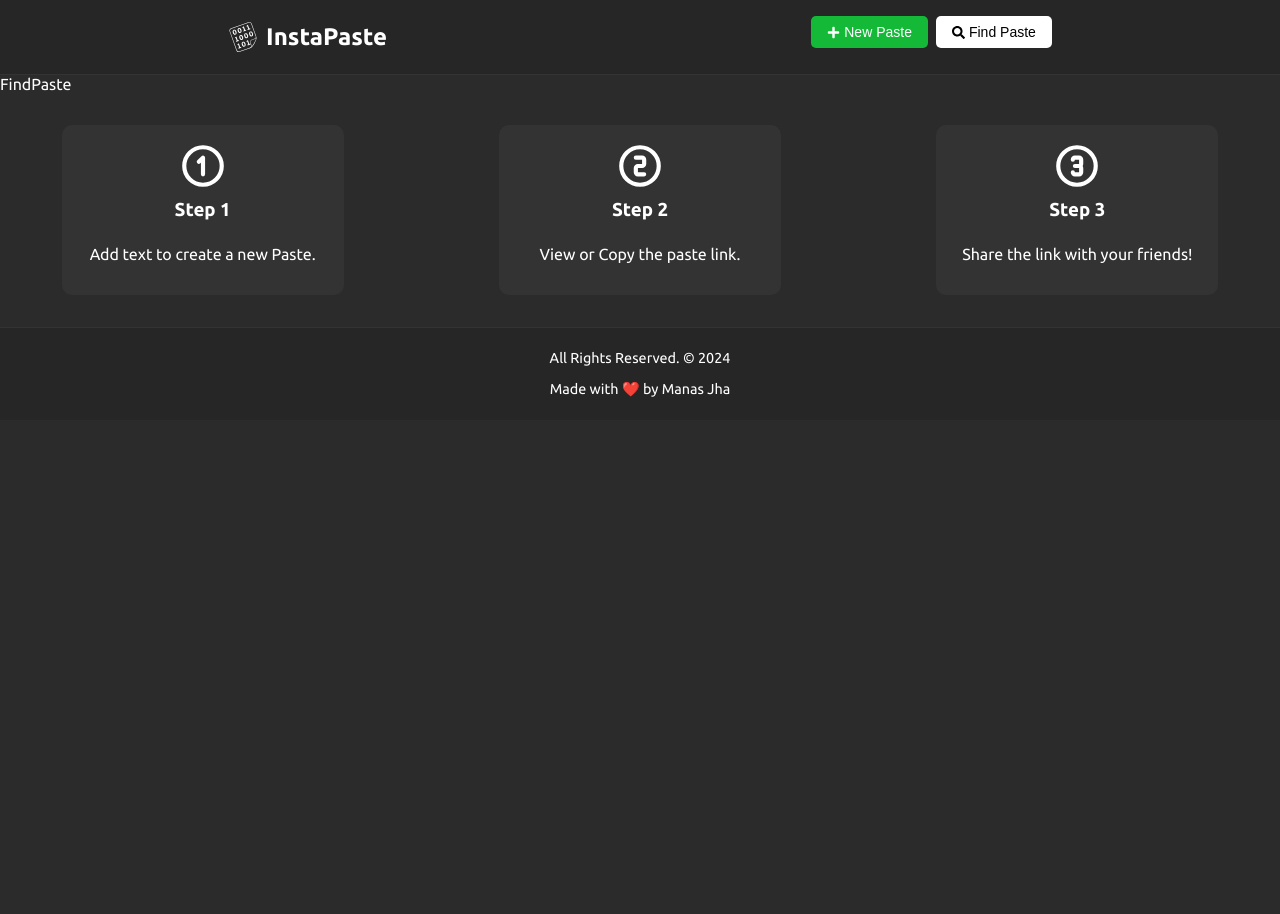
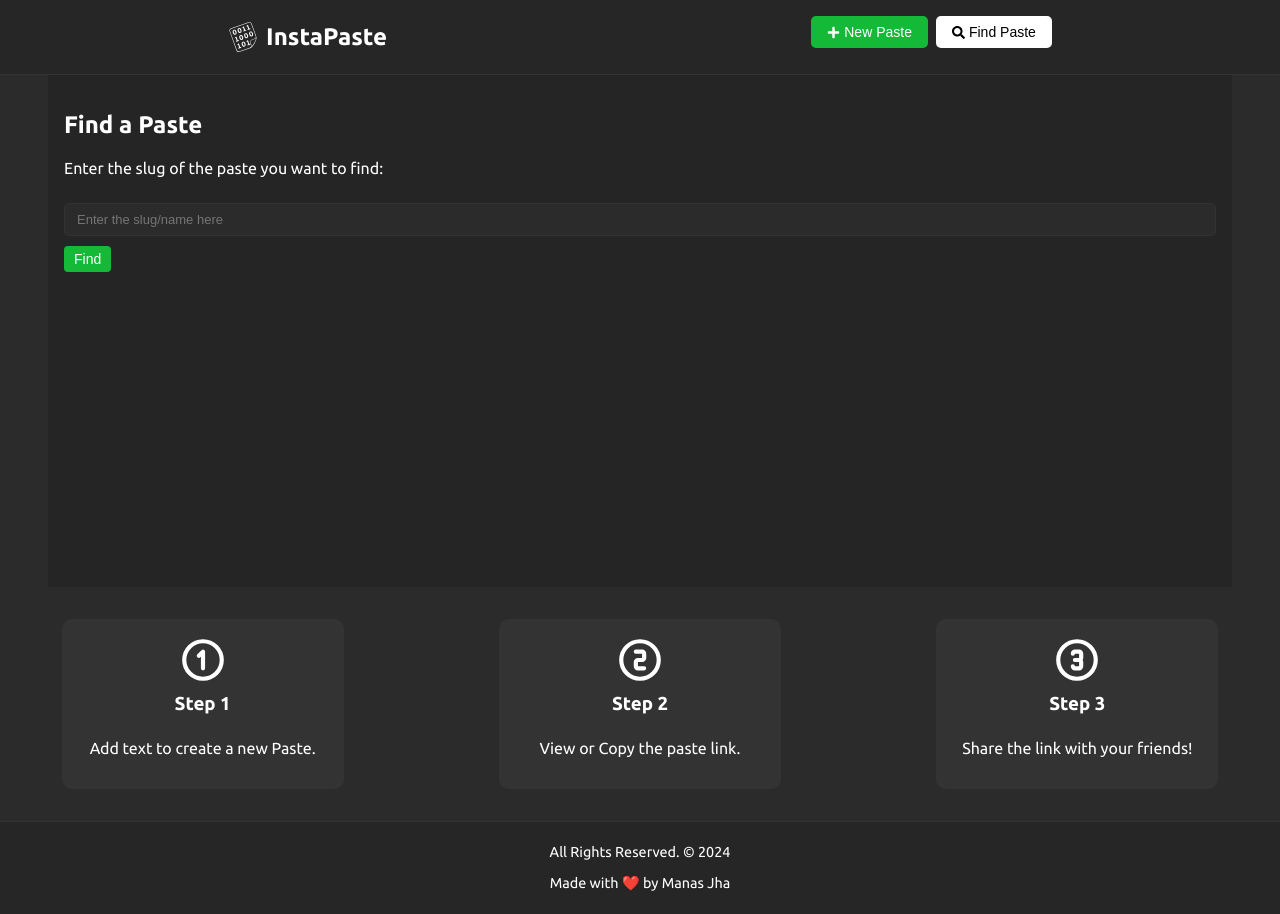
Before and after one commit to ManasJhaMJ/pastebin, a React (Vite) app: page /find in a window 1280 px wide. Before the commit the page ends 800 px from the top, so only its background shows below. Built offline with nearby package versions, Linux system fonts and the light colour scheme; no server answers.

Commit message:
add findPaste component

```diff
--- a/src/index.css
+++ b/src/index.css
@@ -290,6 +290,31 @@
   border-top: 1px solid #333;
 }
 
+#findPaste {
+  background-color: #252525;
+  max-width: 1240px;
+  width: 90%;
+  margin: 0 auto;
+  min-height: 60vh;
+  height: fit-content;
+  padding: 1rem;
+}
+
+#findPaste input {
+  width: 100%;
+  padding: 8px 12px;
+  font-size: 13px;
+  margin: 10px 0;
+  color: #ddd;
+  background-color: #2b2b2b;
+  border: 1px solid #333;
+  border-radius: 5px;
+  box-sizing: border-box;
+  overflow: hidden;
+  resize: none;
+  transition: height 0.2s ease;
+}
+
 @media screen and (max-width: 600px) {
   nav {
     flex-direction: column;
--- a/src/pages/FindPaste.jsx
+++ b/src/pages/FindPaste.jsx
@@ -1,9 +1,36 @@
-import React from 'react'
+import React, { useState } from 'react';
+import { useNavigate } from 'react-router-dom';
 
 function FindPaste() {
+    const [slug, setSlug] = useState('');
+    const navigate = useNavigate();
+
+    const handleInputChange = (e) => {
+        setSlug(e.target.value);
+    };
+
+    const handleSubmit = (e) => {
+        e.preventDefault(); // Prevent default form submission behavior
+        if (slug.trim()) { // Check if slug is not empty
+            navigate(`/${slug}`); // Navigate to the route with the entered slug
+        }
+    };
+
     return (
-        <div>FindPaste</div>
-    )
+        <section id='findPaste'>
+            <h2>Find a Paste</h2>
+            <p>Enter the slug of the paste you want to find:</p>
+            <form onSubmit={handleSubmit}>
+                <input
+                    type='text'
+                    placeholder='Enter the slug/name here'
+                    value={slug}
+                    onChange={handleInputChange}
+                />
+                <button type='submit'>Find</button>
+            </form>
+        </section>
+    );
 }
 
-export default FindPaste
+export default FindPaste;
```
